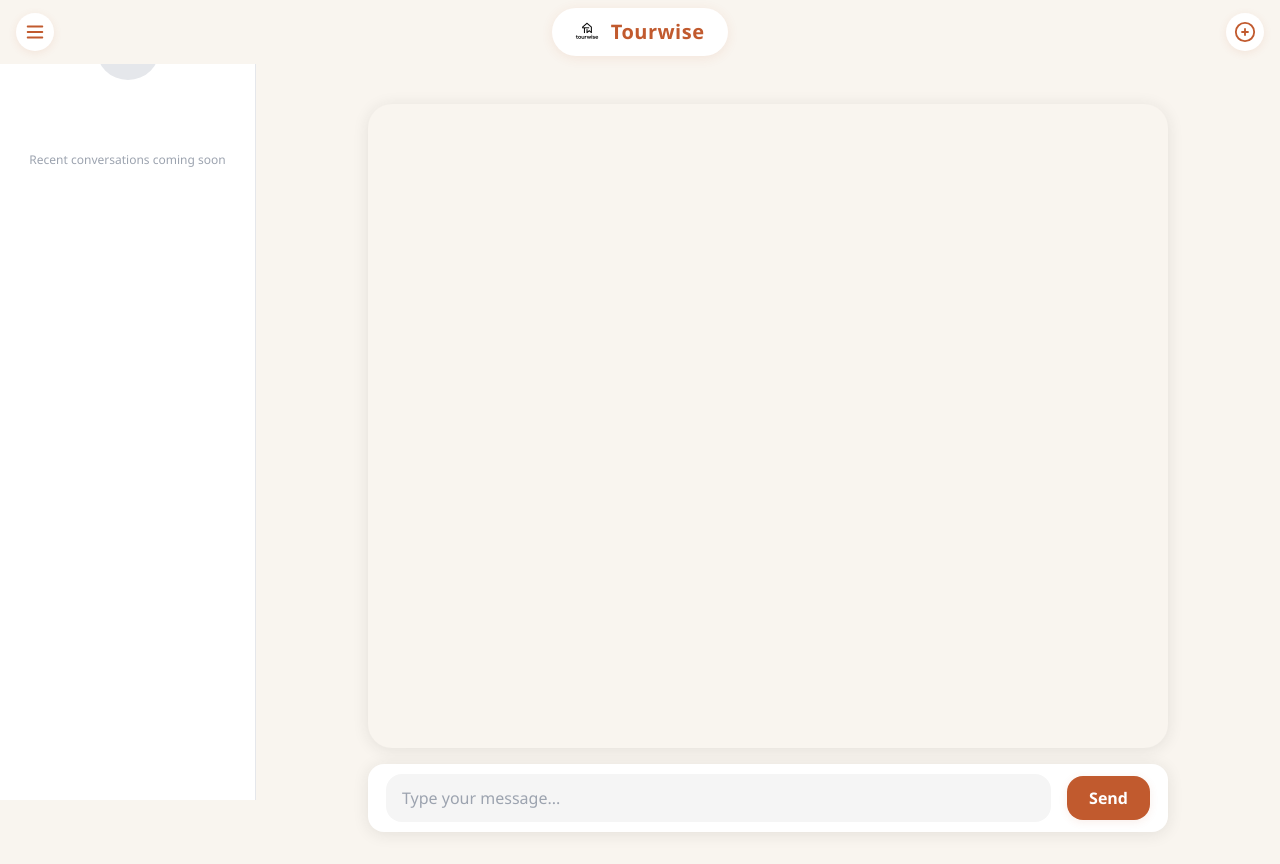
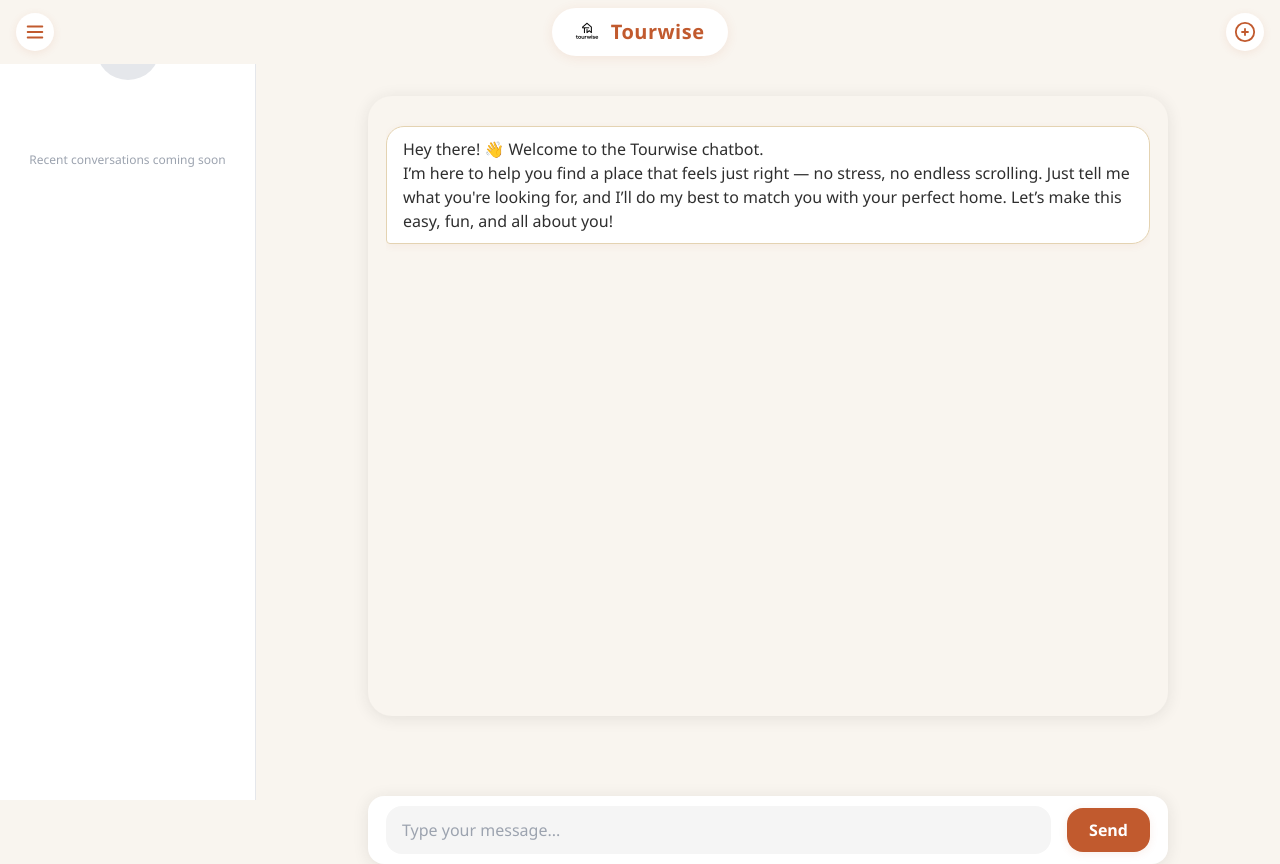
Before and after one commit to Andrew-Chinomona/tourwise, a Django app: page /chat/ in a window 1280 px wide. Run offline with Django 5.2, Linux system fonts and the light colour scheme.

Commit message:
added chatbot welcome message

```diff
--- a/chatbot/templates/chat/chat.html
+++ b/chatbot/templates/chat/chat.html
@@ -318,23 +318,9 @@
         background: var(--tw-bg);
         position: relative;
       }
-      .tw-chat-desktop-container {
-        width: 100%;
-        max-width: 800px;
-        flex: 1 1 auto;
-        background: var(--tw-bg);
-        border-radius: 24px;
-        box-shadow: 0 2px 16px rgba(44,44,44,0.10);
-        margin: 40px 0 0 0; /* Increased top margin for header padding */
-        padding: 32px 24px 32px 24px; /* More padding inside container */
-        overflow-y: auto;
-        display: flex;
-        flex-direction: column;
-      }
       .tw-input-bar {
         position: static;
-        margin-top: 16px; /* Reduce space between chat container and message box */
-        margin-bottom: 32px; /* Add space from end of screen */
+        margin-top: 80px;
         width: 100%;
         max-width: 800px;
         background: var(--tw-light);
@@ -345,6 +331,19 @@
         padding: 10px 18px 10px 18px;
         gap: 0.5rem;
         z-index: 40;
+      }
+      .tw-chat-desktop-container {
+        width: 100%;
+        max-width: 800px;
+        flex: 1 1 auto;
+        background: var(--tw-bg);
+        border-radius: 24px;
+        box-shadow: 0 2px 16px rgba(44,44,44,0.10);
+        margin: 32px 0 0 0;
+        padding: 24px 18px 24px 18px;
+        overflow-y: auto;
+        display: flex;
+        flex-direction: column;
       }
       .tw-chat-messages {
         position: static;
@@ -613,6 +612,51 @@ if (newChatBtn) {
     }, 1200);
   });
 }
+
+// Welcome message with typing animation
+const welcomeMessage = `Hey there! 👋 Welcome to the Tourwise chatbot.\nI’m here to help you find a place that feels just right — no stress, no endless scrolling. Just tell me what you're looking for, and I’ll do my best to match you with your perfect home. Let’s make this easy, fun, and all about you!`;
+
+function typeBotMessage(message, container, className = 'bot', totalDuration = 500) {
+  const msgDiv = document.createElement('div');
+  msgDiv.className = 'tw-message ' + className;
+  msgDiv.style.whiteSpace = 'pre-line';
+  container.appendChild(msgDiv);
+  const chars = message.split("");
+  let i = 0;
+  const charDelay = chars.length > 0 ? totalDuration / chars.length : 0;
+  function typeNextChar() {
+    if (i < chars.length) {
+      msgDiv.textContent += chars[i];
+      i++;
+      setTimeout(typeNextChar, charDelay);
+    }
+  }
+  typeNextChar();
+}
+
+// On chat load, show welcome message with typing animation
+window.addEventListener('DOMContentLoaded', function() {
+  // Only show if chat is empty
+  if (chatMessages && chatMessages.children.length === 0) {
+    typeBotMessage(welcomeMessage, chatMessages, 'bot', 500);
+  }
+});
+
+// When new chat is started, show welcome message again
+if (newChatBtn) {
+  newChatBtn.addEventListener('click', function() {
+    // Clear chat messages
+    while (chatMessages.firstChild) {
+      chatMessages.removeChild(chatMessages.firstChild);
+    }
+    // Clear input
+    chatInput.value = '';
+    chatInput.style.height = '44px';
+    chatInput.focus();
+    // Show welcome message with typing animation
+    typeBotMessage(welcomeMessage, chatMessages, 'bot', 500);
+  });
+}
 </script>
 <style>
 @keyframes fade-in {
```
